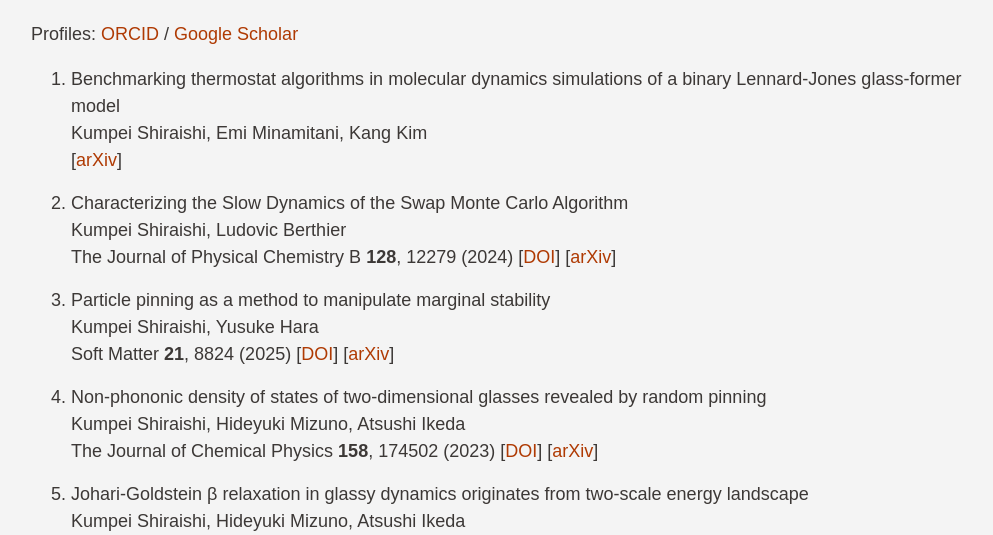
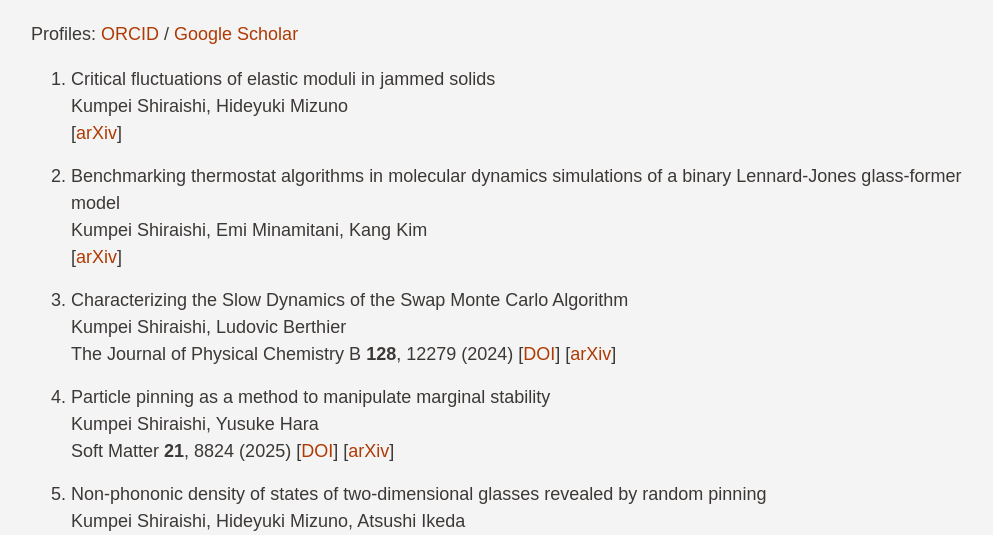
Before and after one commit to kumpeishiraishi/kumpeishiraishi.github.io, a plain HTML site: page publications/index.html in a window 1280 px wide. Shown: the part 245-780 px from the top of the page, without its empty margins (129-1122 px from the left). Drawn offline with Linux system fonts and the light colour scheme.

Commit message:
Update publication

```diff
--- a/publications/index.html
+++ b/publications/index.html
@@ -11,7 +11,9 @@
 <link rel="icon" href="/favicon.ico" />
 
 <meta name="description" content=" Profiles: ORCID / Google Scholar
-Benchmarking thermostat algorithms in molecular dynamics simulations of a binary Lennard-Jones glass-former model
+Critical fluctuations of elastic moduli in jammed solids
+Kumpei Shiraishi, Hideyuki Mizuno
+[arXiv] Benchmarking thermostat algorithms in molecular dynamics simulations of a binary Lennard-Jones glass-former model
 Kumpei Shiraishi, Emi Minamitani, Kang Kim
 [arXiv] Characterizing the Slow Dynamics of the Swap Monte Carlo Algorithm
 Kumpei Shiraishi, Ludovic Berthier
@@ -34,7 +36,9 @@ Physical Review E 100, 012606 (2019) [DOI] [arXiv] ">
   <meta property="og:site_name" content="Kumpei Shiraishi">
   <meta property="og:title" content="List of publications">
   <meta property="og:description" content="Profiles: ORCID / Google Scholar
-Benchmarking thermostat algorithms in molecular dynamics simulations of a binary Lennard-Jones glass-former model
+Critical fluctuations of elastic moduli in jammed solids
+Kumpei Shiraishi, Hideyuki Mizuno
+[arXiv] Benchmarking thermostat algorithms in molecular dynamics simulations of a binary Lennard-Jones glass-former model
 Kumpei Shiraishi, Emi Minamitani, Kang Kim
 [arXiv] Characterizing the Slow Dynamics of the Swap Monte Carlo Algorithm
 Kumpei Shiraishi, Ludovic Berthier
@@ -60,7 +64,9 @@ Physical Review E 100, 012606 (2019) [DOI] [arXiv]">
 
   <meta itemprop="name" content="List of publications">
   <meta itemprop="description" content="Profiles: ORCID / Google Scholar
-Benchmarking thermostat algorithms in molecular dynamics simulations of a binary Lennard-Jones glass-former model
+Critical fluctuations of elastic moduli in jammed solids
+Kumpei Shiraishi, Hideyuki Mizuno
+[arXiv] Benchmarking thermostat algorithms in molecular dynamics simulations of a binary Lennard-Jones glass-former model
 Kumpei Shiraishi, Emi Minamitani, Kang Kim
 [arXiv] Characterizing the Slow Dynamics of the Swap Monte Carlo Algorithm
 Kumpei Shiraishi, Ludovic Berthier
@@ -79,7 +85,7 @@ Kumpei Shiraishi, Hideyuki Mizuno, Atsushi Ikeda
 Journal of the Physical Society of Japan 89, 074603 (2020) [DOI] [arXiv] Vibrational properties of two-dimensional dimer packings near the jamming transition
 Kumpei Shiraishi, Hideyuki Mizuno, Atsushi Ikeda
 Physical Review E 100, 012606 (2019) [DOI] [arXiv]">
-  <meta itemprop="wordCount" content="234">
+  <meta itemprop="wordCount" content="247">
   <meta itemprop="image" content="http://localhost:1313/favicon.ico">
 
 
@@ -111,6 +117,9 @@ Physical Review E 100, 012606 (2019) [DOI] [arXiv]">
   <p>
 Profiles: <a href="https://orcid.org/0000-0002-6998-2319">ORCID</a> / <a href="https://scholar.google.com/citations?user=eBq-iXgAAAAJ">Google Scholar</a></p>
 <ol>
+<li>Critical fluctuations of elastic moduli in jammed solids<br>
+Kumpei Shiraishi, Hideyuki Mizuno<br>
+[<a href="https://arxiv.org/abs/2512.03407">arXiv</a>]</li>
 <li>Benchmarking thermostat algorithms in molecular dynamics simulations of a binary Lennard-Jones glass-former model<br>
 Kumpei Shiraishi, Emi Minamitani, Kang Kim<br>
 [<a href="https://arxiv.org/abs/2509.12837">arXiv</a>]</li>
```
Also changed, not shown: index.xml (+1 -1 lines).
